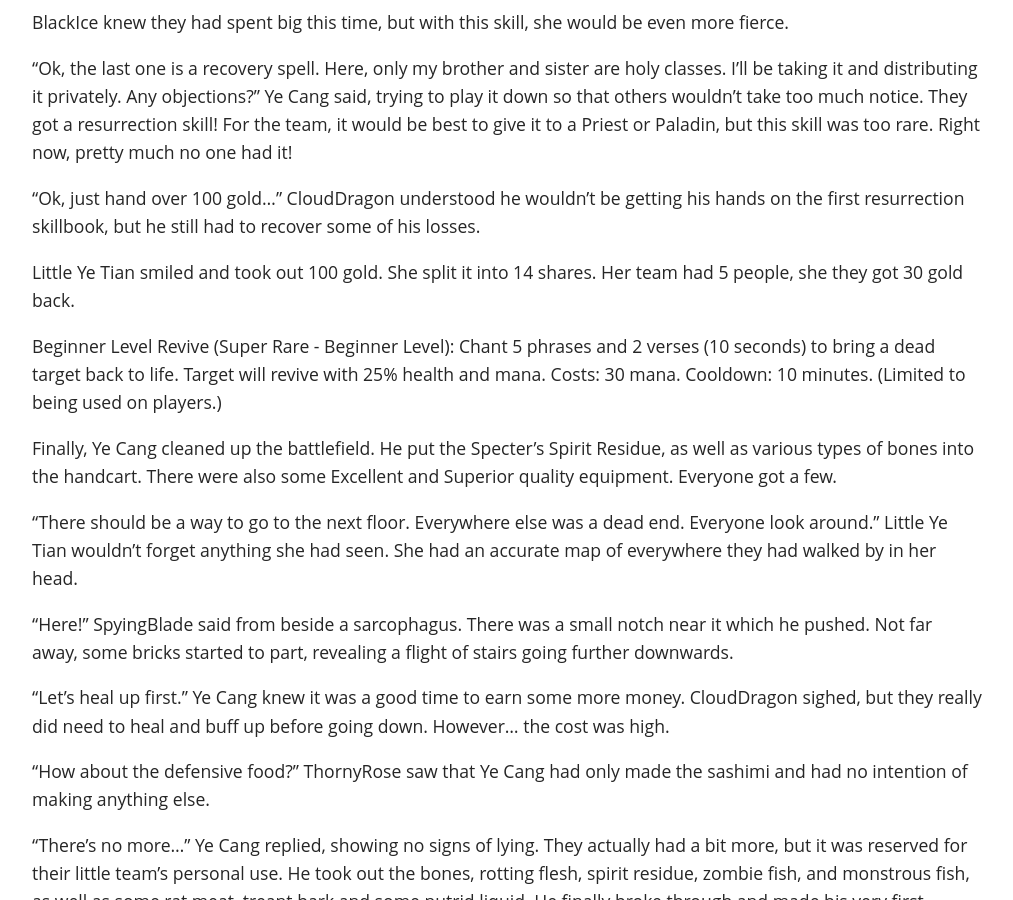
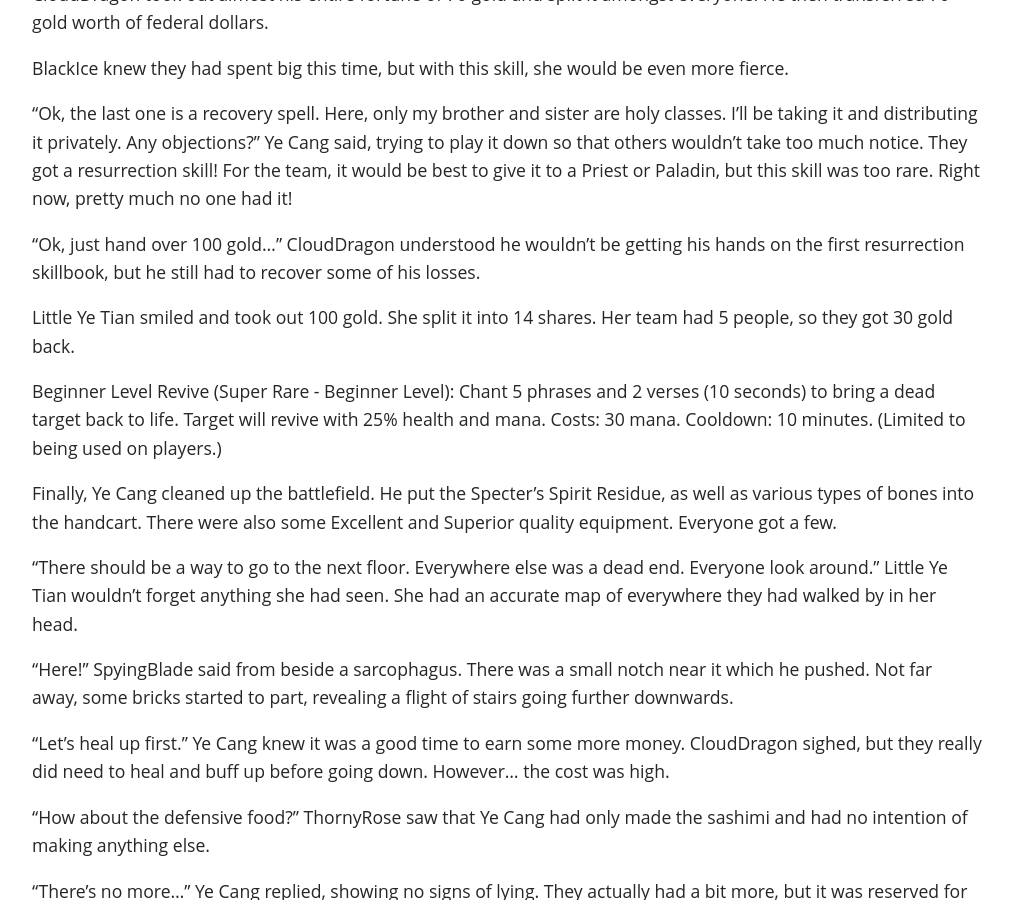
Before and after one commit to SyzcTranslations/SyzcTranslations.github.io, a Jekyll site: the page built from _translations/VWPWE/0151-0200/0165.markdown, in a window 1280 px wide and 900 px high, scrolled down 1521 px. Shown: the whole window, without its empty margins (133-1146 px from the left). Built offline with Jekyll 4.4.1, drawn with Linux system fonts in a browser that asks for light colours; comment, search, counter and statistics services are not loaded; some of the changed text lies outside the part shown.

Commit message:
Update 0165.markdown

```diff
--- a/_translations/VWPWE/0151-0200/0165.markdown
+++ b/_translations/VWPWE/0151-0200/0165.markdown
@@ -44,7 +45,7 @@ BlackIce knew they had spent big this time, but with this skill, she would be ev
 
 “Ok, just hand over 100 gold...” CloudDragon understood he wouldn’t be getting his hands on the first resurrection skillbook, but he still had to recover some of his losses.
 
-Little Ye Tian smiled and took out 100 gold. She split it into 14 shares. Her team had 5 people, she they got 30 gold back.
+Little Ye Tian smiled and took out 100 gold. She split it into 14 shares. Her team had 5 people, so they got 30 gold back.
 
 Beginner Level Revive (Super Rare - Beginner Level): Chant 5 phrases and 2 verses (10 seconds) to bring a dead target back to life. Target will revive with 25% health and mana. Costs: 30 mana. Cooldown: 10 minutes. (Limited to being used on players.)
 
```
Also changed, not shown: other parts of _translations/VWPWE/0151-0200/0165.markdown (+1 -0 lines).
